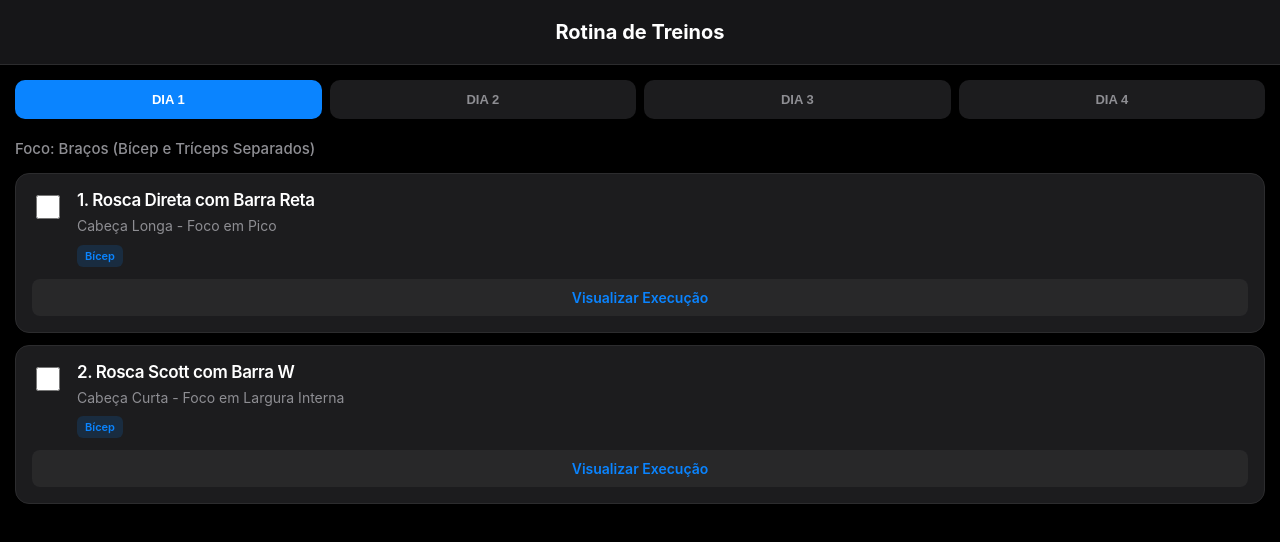
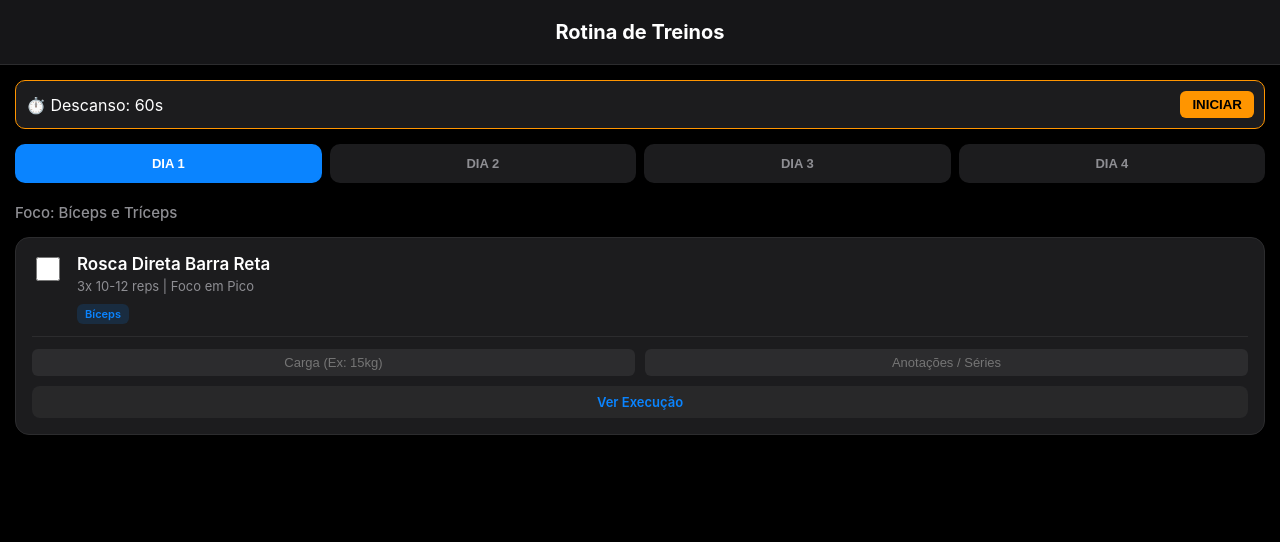
Before and after one commit to deivisonf7/APP-FIT, a plain HTML site: page index.html in a window 1280 px wide. Drawn offline with Linux system fonts and the light colour scheme.

Commit message:
Update index.html

```diff
--- a/index.html
+++ b/index.html
@@ -3,7 +3,7 @@
 <head>
     <meta charset="UTF-8">
     <meta name="viewport" content="width=device-width, initial-scale=1.0, user-scalable=no, viewport-fit=cover">
-    <title>Meu Guia de Treinos</title>
+    <title>Meu Guia de Treinos Pro</title>
     <style>
         :root {
             --bg-color: #000000;
@@ -13,214 +13,92 @@
             --text-secondary: #8E8E93;
             --success: #30D158;
             --separator: #2C2C2E;
+            --warning: #FF9500;
         }
 
-        * {
-            box-sizing: border-box;
-            -webkit-tap-highlight-color: transparent;
-        }
+        * { box-sizing: border-box; -webkit-tap-highlight-color: transparent; }
 
         body {
-            font-family: -apple-system, BlinkMacSystemFont, "SF Pro Text", "SF Pro Display", "Helvetica Neue", Helvetica, Arial, sans-serif;
+            font-family: -apple-system, BlinkMacSystemFont, "SF Pro Text", "SF Pro Display", sans-serif;
             background-color: var(--bg-color);
             color: var(--text-color);
-            margin: 0;
-            padding: 0;
-            padding-bottom: 110px;
+            margin: 0; padding: 0; padding-bottom: 110px;
         }
 
         header {
             background-color: rgba(28, 28, 30, 0.8);
-            backdrop-filter: blur(20px);
-            -webkit-backdrop-filter: blur(20px);
-            padding: 20px 15px;
-            text-align: center;
-            font-size: 20px;
-            font-weight: 700;
+            backdrop-filter: blur(20px); -webkit-backdrop-filter: blur(20px);
+            padding: 20px 15px; text-align: center;
+            font-size: 20px; font-weight: 700;
             border-bottom: 0.5px solid var(--separator);
-            position: sticky;
-            top: 0;
-            z-index: 10;
+            position: sticky; top: 0; z-index: 10;
         }
 
-        .container {
-            padding: 15px;
+        .container { padding: 15px; }
+        .page { display: none; }
+        .page.active { display: block; }
+
+        .days-tabs { display: grid; grid-template-columns: repeat(4, 1fr); gap: 8px; margin-bottom: 20px; }
+
+        .day-btn {
+            background-color: var(--card-bg); border: none; color: var(--text-secondary);
+            padding: 12px 5px; font-size: 13px; border-radius: 10px; font-weight: 600;
+            text-align: center; cursor: pointer;
+        }
+        .day-btn.active { background-color: var(--accent-color); color: var(--text-color); }
+
+        .workout-section { display: none; }
+        .workout-section.active { display: block; }
+        .section-subtitle { font-size: 15px; color: var(--text-secondary); margin: 0 0 15px 0; font-weight: 500; }
+
+        /* Cartão Avançado */
+        .exercise-card {
+            background-color: var(--card-bg); border-radius: 14px;
+            padding: 16px; margin-bottom: 12px; border: 0.5px solid var(--separator);
+        }
+        .exercise-header { display: flex; align-items: flex-start; gap: 14px; }
+        .checkbox-container input[type="checkbox"] { width: 24px; height: 24px; accent-color: var(--success); cursor: pointer; }
+        .exercise-info { flex: 1; }
+        .exercise-title { font-size: 17px; font-weight: 600; margin: 0 0 4px 0; }
+        .exercise-desc { font-size: 13px; color: var(--text-secondary); margin: 0 0 8px 0; }
+        .exercise-target { font-size: 11px; background-color: rgba(10, 132, 255, 0.15); color: var(--accent-color); padding: 3px 8px; border-radius: 6px; display: inline-block; font-weight: 600; }
+
+        /* Inputs de Carga Avançados */
+        .weight-tracker { display: flex; gap: 10px; margin-top: 12px; padding-top: 12px; border-top: 0.5px solid var(--separator); }
+        .weight-input { background: #2c2c2e; border: none; border-radius: 6px; color: #fff; padding: 6px; width: 50%; font-size: 13px; text-align: center; }
+
+        .btn-view {
+            margin-top: 10px; background-color: rgba(255, 255, 255, 0.05); color: var(--accent-color);
+            border: none; padding: 8px; border-radius: 8px; font-size: 13px; font-weight: 600;
+            text-align: center; text-decoration: none; display: block;
         }
 
-        .page {
-            display: none;
+        /* Cronômetro Flutuante de Descanso */
+        .timer-box {
+            background: var(--card-bg); border: 1px solid var(--warning); border-radius: 10px;
+            padding: 10px; margin-bottom: 15px; display: flex; justify-content: space-between; align-items: center;
         }
+        .timer-btn { background: var(--warning); border: none; color: black; font-weight: bold; padding: 6px 12px; border-radius: 6px; cursor: pointer; }
 
-        .page.active {
-            display: block;
-        }
+        /* Dashboard de Estatísticas */
+        .stats-grid { display: grid; grid-template-columns: 1fr 1fr; gap: 10px; margin-bottom: 20px; }
+        .stat-card { background: var(--card-bg); padding: 15px; border-radius: 12px; text-align: center; }
+        .stat-num { font-size: 24px; font-weight: bold; color: var(--success); }
 
-        /* Abas Superiores */
-        .days-tabs {
-            display: grid;
-            grid-template-columns: repeat(4, 1fr);
-            gap: 8px;
-            margin-bottom: 20px;
-        }
-
-        .day-btn {
-            background-color: var(--card-bg);
-            border: none;
-            color: var(--text-secondary);
-            padding: 12px 5px;
-            font-size: 13px;
-            border-radius: 10px;
-            font-weight: 600;
-            text-align: center;
-            transition: all 0.2s ease;
-            cursor: pointer;
-            touch-action: manipulation;
-        }
-
-        .day-btn.active {
-            background-color: var(--accent-color);
-            color: var(--text-color);
-        }
-
-        .workout-section {
-            display: none;
-        }
-
-        .workout-section.active {
-            display: block;
-        }
-
-        .section-subtitle {
-            font-size: 15px;
-            color: var(--text-secondary);
-            margin-top: 0;
-            margin-bottom: 15px;
-            font-weight: 500;
-        }
-
-        /* Cartões Modernos de Exercício */
-        .exercise-card {
-            background-color: var(--card-bg);
-            border-radius: 14px;
-            padding: 16px;
-            margin-bottom: 12px;
-            display: flex;
-            flex-direction: column;
-            border: 0.5px solid #2c2c2e;
-        }
-
-        .exercise-header {
-            display: flex;
-            align-items: flex-start;
-            gap: 14px;
-        }
-
-        .checkbox-container {
-            display: flex;
-            align-items: center;
-            justify-content: center;
-            margin-top: 2px;
-        }
-
-        .checkbox-container input[type="checkbox"] {
-            width: 24px;
-            height: 24px;
-            accent-color: var(--success);
-            border-radius: 6px;
-            cursor: pointer;
-        }
-
-        .exercise-info {
-            flex: 1;
-        }
-
-        .exercise-title {
-            font-size: 17px;
-            font-weight: 600;
-            margin: 0 0 6px 0;
-            letter-spacing: -0.4px;
-        }
-
-        .exercise-desc {
-            font-size: 14px;
-            color: var(--text-secondary);
-            margin: 0 0 8px 0;
-            line-height: 1.4;
-        }
-
-        .exercise-target {
-            font-size: 11px;
-            background-color: rgba(10, 132, 255, 0.15);
-            color: var(--accent-color);
-            padding: 4px 8px;
-            border-radius: 6px;
-            display: inline-block;
-            font-weight: 600;
-        }
-
-        .btn-view {
-            margin-top: 12px;
-            background-color: rgba(255, 255, 255, 0.05);
-            color: var(--accent-color);
-            border: none;
-            padding: 10px;
-            border-radius: 8px;
-            font-size: 14px;
-            font-weight: 600;
-            text-align: center;
-            text-decoration: none;
-            display: flex;
-            align-items: center;
-            justify-content: center;
-            gap: 6px;
-            transition: background-color 0.2s ease;
-            touch-action: manipulation;
-        }
-
-        .btn-view:active {
-            background-color: rgba(255, 255, 255, 0.1);
+        .btn-danger {
+            background-color: #ff453a; color: white; border: none; width: 100%;
+            padding: 14px; border-radius: 12px; font-size: 15px; font-weight: bold; margin-top: 20px; cursor: pointer;
         }
 
         /* Menu Inferior */
         .bottom-nav {
-            position: fixed;
-            bottom: 0;
-            left: 0;
-            right: 0;
-            height: 75px;
-            background-color: rgba(28, 28, 30, 0.85);
-            backdrop-filter: blur(20px);
-            -webkit-backdrop-filter: blur(20px);
-            border-top: 0.5px solid var(--separator);
-            display: flex;
-            justify-content: space-around;
-            align-items: center;
-            padding-bottom: 15px;
-            z-index: 100;
+            position: fixed; bottom: 0; left: 0; right: 0; height: 75px;
+            background-color: rgba(28, 28, 30, 0.85); backdrop-filter: blur(20px); -webkit-backdrop-filter: blur(20px);
+            border-top: 0.5px solid var(--separator); display: flex; justify-content: space-around; align-items: center; padding-bottom: 15px; z-index: 100;
         }
-
-        .nav-item {
-            background: none;
-            border: none;
-            color: var(--text-secondary);
-            font-size: 11px;
-            font-weight: 500;
-            display: flex;
-            flex-direction: column;
-            align-items: center;
-            gap: 4px;
-            flex: 1;
-            cursor: pointer;
-            touch-action: manipulation;
-        }
-
-        .nav-item.active {
-            color: var(--accent-color);
-        }
-
-        .nav-icon {
-            font-size: 22px;
-        }
+        .nav-item { background: none; border: none; color: var(--text-secondary); font-size: 11px; display: flex; flex-direction: column; align-items: center; gap: 4px; flex: 1; cursor: pointer; }
+        .nav-item.active { color: var(--accent-color); }
+        .nav-icon { font-size: 22px; }
     </style>
 </head>
 <body>
@@ -228,8 +106,14 @@
     <header id="app-title">Rotina de Treinos</header>
 
     <div class="container">
-        <!-- PÁGINA 1: CRONOGRAMA DE TREINOS -->
+        <!-- PÁGINA 1: TREINOS -->
         <div id="page-treinos" class="page active">
+            <!-- Cronômetro Integrado -->
+            <div class="timer-box">
+                <div>⏱️ Descanso: <span id="timer-display">60s</span></div>
+                <button class="timer-btn" onclick="startTimer()">INICIAR</button>
+            </div>
+
             <div class="days-tabs">
                 <button class="day-btn active" onclick="switchDay(1, this)">DIA 1</button>
                 <button class="day-btn" onclick="switchDay(2, this)">DIA 2</button>
@@ -237,61 +121,66 @@
                 <button class="day-btn" onclick="switchDay(4, this)">DIA 4</button>
             </div>
 
-            <!-- DIA 1: BRAÇOS -->
+            <!-- SEÇÃO DIA 1 -->
             <div id="workout-day-1" class="workout-section active">
-                <h2 class="section-subtitle">Foco: Braços (Bícep e Tríceps Separados)</h2>
-
+                <h2 class="section-subtitle">Foco: Bíceps e Tríceps</h2>
                 <div class="exercise-card">
                     <div class="exercise-header">
-                        <div class="checkbox-container"><input type="checkbox" id="ex1"></div>
+                        <div class="checkbox-container"><input type="checkbox" id="check-d1-1" onchange="trackProgress()"></div>
                         <div class="exercise-info">
-                            <h3 class="exercise-title">1. Rosca Direta com Barra Reta</h3>
-                            <p class="exercise-desc">Cabeça Longa - Foco em Pico</p>
-                            <span class="exercise-target">Bícep</span>
+                            <h3 class="exercise-title">Rosca Direta Barra Reta</h3>
+                            <p class="exercise-desc">3x 10-12 reps | Foco em Pico</p>
+                            <span class="exercise-target">Bíceps</span>
                         </div>
                     </div>
-                    <a href="https://youtube.com" target="_blank" class="btn-view">Visualizar Execução</a>
-                </div>
-
-                <div class="exercise-card">
-                    <div class="exercise-header">
-                        <div class="checkbox-container"><input type="checkbox" id="ex2"></div>
-                        <div class="exercise-info">
-                            <h3 class="exercise-title">2. Rosca Scott com Barra W</h3>
-                            <p class="exercise-desc">Cabeça Curta - Foco em Largura Interna</p>
-                            <span class="exercise-target">Bícep</span>
-                        </div>
+                    <div class="weight-tracker">
+                        <input type="text" class="weight-input" id="weight-d1-1" placeholder="Carga (Ex: 15kg)" oninput="saveWeight(this)">
+                        <input type="text" class="weight-input" id="obs-d1-1" placeholder="Anotações / Séries" oninput="saveWeight(this)">
                     </div>
-                    <a href="https://youtube.com" target="_blank" class="btn-view">Visualizar Execução</a>
+                    <a href="https://youtube.com" target="_blank" class="btn-view">Ver Execução</a>
                 </div>
             </div>
 
-            <!-- DIA 2: COSTA -->
+            <!-- SEÇÃO DIA 2 -->
             <div id="workout-day-2" class="workout-section">
-                <h2 class="section-subtitle">Foco: Costas e Lombar</h2>
+                <h2 class="section-subtitle">Foco: Costas e Dorsal</h2>
                 <div class="exercise-card">
                     <div class="exercise-header">
-                        <div class="checkbox-container"><input type="checkbox" id="ex3"></div>
+                        <div class="checkbox-container"><input type="checkbox" id="check-d2-1" onchange="trackProgress()"></div>
                         <div class="exercise-info">
-                            <h3 class="exercise-title">1. Puxada Aberta no Pulley</h3>
-                            <p class="exercise-desc">Foco na largura das costas</p>
+                            <h3 class="exercise-title">Puxada Alta Pulley</h3>
+                            <p class="exercise-desc">4x 12 reps | Expansão de Asa</p>
                             <span class="exercise-target">Costas</span>
                         </div>
                     </div>
-                    <a href="https://youtube.com" target="_blank" class="btn-view">Visualizar Execução</a>
+                    <div class="weight-tracker">
+                        <input type="text" class="weight-input" id="weight-d2-1" placeholder="Carga" oninput="saveWeight(this)">
+                        <input type="text" class="weight-input" id="obs-d2-1" placeholder="Anotações" oninput="saveWeight(this)">
+                    </div>
                 </div>
             </div>
 
-            <!-- DIA 3: PEITO -->
+            <!-- SEÇÃO DIA 3 -->
             <div id="workout-day-3" class="workout-section">
-                <h2 class="section-subtitle">Foco: Peitoral e Ombros</h2>
+                <h2 class="section-subtitle">Foco: Peito e Ombro</h2>
                 <div class="exercise-card">
                     <div class="exercise-header">
-                        <div class="checkbox-container"><input type="checkbox" id="ex4"></div>
+                        <div class="checkbox-container"><input type="checkbox" id="check-d3-1" onchange="trackProgress()"></div>
                         <div class="exercise-info">
-                            <h3 class="exercise-title">1. Supino Reto com Halteres</h3>
-                            <p class="exercise-desc">Estabilização e força geral</p>
+                            <h3 class="exercise-title">Supino Reto Halteres</h3>
+                            <p class="exercise-desc">4x 10 reps | Máxima Amplitude</p>
                             <span class="exercise-target">Peito</span>
                         </div>
                     </div>
-                    <a href="https://youtube.com" target="_blank" class="btn-view">Visualizar Execução</a>
+                    <div class="weight-tracker">
+                        <input type="text" class="weight-input" id="weight-d3-1" placeholder="Carga" oninput="saveWeight(this)">
+                        <input type="text" class="weight-input" id="obs-d3-1" placeholder="Anotações" oninput="saveWeight(this)">
+                    </div>
+                </div>
+            </div>
+
+            <!-- SEÇÃO DIA 4 -->
+            <div id="workout-day-4" class="workout-section">
+                <h2 class="section-subtitle">Foco: Membros Inferiores</h2>
+                <div class="exercise-card">
+                    <div class="exercise-header">
```
